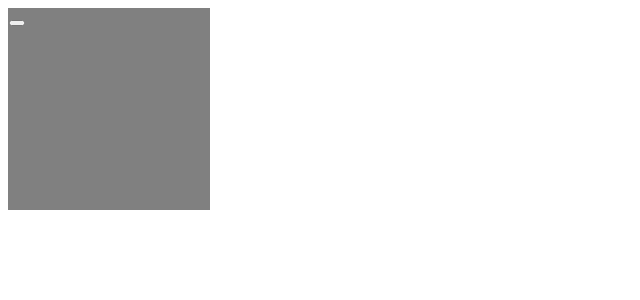
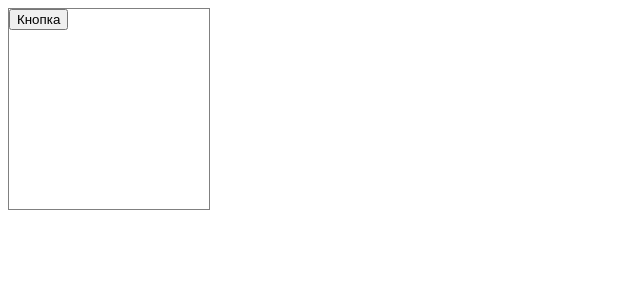
Before and after one commit to Ajtemir/react-typescript-props-events, a React (Create React App) app: page / in a window 1280 px wide. Shown: the top 300 px of the page, without its empty margins (0-640 px from the left). Built offline with nearby package versions, Linux system fonts and the light colour scheme.

Commit message:
типизация пропсов

```diff
--- a/src/App.tsx
+++ b/src/App.tsx
@@ -5,7 +5,7 @@ const App = () => {
     return (
         <div>
             <Card width='200px' height='200px'>
-                <button></button>
+                <button>Кнопка</button>
             </Card>
         </div>
     );
--- a/src/Components/Card.tsx
+++ b/src/Components/Card.tsx
@@ -8,7 +8,7 @@ interface CardProps {
 
 const Card = ({width, height, children} : CardProps) => {
     return (
-        <div style={{width, height, background: 'gray', border: '1px solid gray'}}>
+        <div style={{width, height, border: '1px solid gray'}}>
             {children}
         </div>
     );
```
